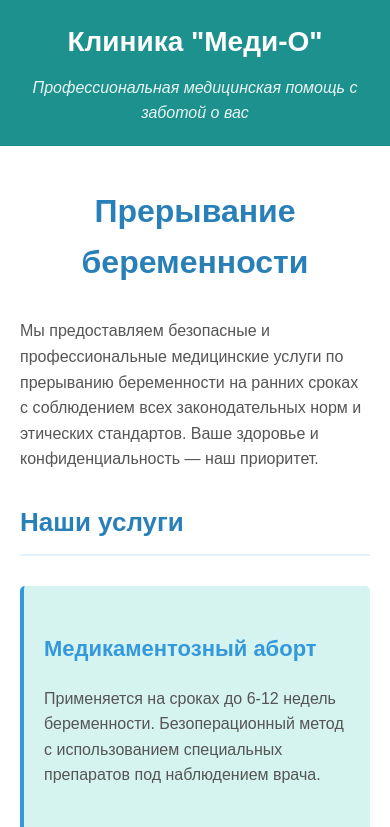
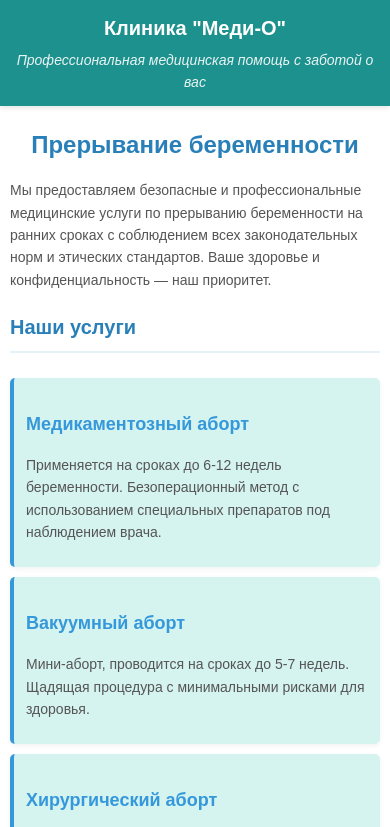
Before and after one commit to Yuliya880/abort, a plain HTML site: page index.html in a window 390 px wide. Shown: the top 827 px of the page. Drawn offline with Linux system fonts and the light colour scheme.

Commit message:
Update index.html

```diff
--- a/index.html
+++ b/index.html
@@ -2,7 +2,7 @@
 <html lang="ru">
 <head>
     <meta charset="UTF-8">
-    <meta name="viewport" content="width=device-width, initial-scale=1.0">
+    <meta name="viewport" content="width=device-width, initial-scale=1.0, maximum-scale=1.0, user-scalable=no">
     <title>Клиника "Меди-О" - Прерывание беременности</title>
     <style>
         * {
@@ -10,94 +10,104 @@
             padding: 0;
             box-sizing: border-box;
             font-family: 'Arial', sans-serif;
+            -webkit-text-size-adjust: 100%;
         }
 
         body {
             line-height: 1.6;
             color: #333;
             background-color: #f9f9f9;
+            overflow-x: hidden;
         }
 
         .container {
             max-width: 1200px;
             margin: 0 auto;
-            padding: 0 20px;
+            padding: 0 15px;
+            width: 100%;
         }
 
         header {
             background-color: #1d918d;
             color: white;
-            padding: 20px 0;
+            padding: 15px 0;
             text-align: center;
             box-shadow: 0 2px 5px rgba(0,0,0,0.1);
+            position: relative;
         }
 
         .logo {
-            font-size: 28px;
+            font-size: clamp(20px, 5vw, 28px);
             font-weight: bold;
-            margin-bottom: 10px;
+            margin-bottom: 8px;
         }
 
         .tagline {
             font-style: italic;
             opacity: 0.9;
+            font-size: clamp(14px, 3vw, 16px);
         }
 
         .main-content {
-            padding: 40px 0;
+            padding: 30px 0;
             background-color: white;
+            min-height: calc(100vh - 200px);
         }
 
         h1, h2, h3 {
             color: #2980b9;
-            margin-bottom: 20px;
+            margin-bottom: 15px;
+            word-wrap: break-word;
         }
 
         h1 {
-            font-size: 32px;
+            font-size: clamp(24px, 6vw, 32px);
             text-align: center;
-            margin-bottom: 30px;
+            margin-bottom: 25px;
         }
 
         h2 {
-            font-size: 26px;
+            font-size: clamp(20px, 5vw, 26px);
             border-bottom: 2px solid #e6f2fa;
-            padding-bottom: 10px;
-            margin-top: 30px;
+            padding-bottom: 8px;
+            margin-top: 25px;
         }
 
         h3 {
-            font-size: 22px;
-            margin-top: 25px;
+            font-size: clamp(18px, 4vw, 22px);
+            margin-top: 20px;
             color: #3498db;
         }
 
         p {
-            margin-bottom: 15px;
+            margin-bottom: 12px;
             color: #555;
+            font-size: clamp(14px, 3.5vw, 16px);
         }
 
         ul {
-            margin-bottom: 20px;
+            margin-bottom: 18px;
             padding-left: 20px;
         }
 
         li {
             margin-bottom: 8px;
             color: #555;
+            font-size: clamp(14px, 3.5vw, 16px);
         }
 
         .services {
             display: flex;
             flex-wrap: wrap;
-            gap: 20px;
-            margin: 30px 0;
+            gap: 15px;
+            margin: 25px 0;
         }
 
         .service-card {
             flex: 1 1 300px;
+            min-width: 280px;
             background-color: #d5f3ef;
-            padding: 20px;
+            padding: 15px;
             border-radius: 5px;
             border-left: 4px solid #3498db;
             box-shadow: 0 2px 5px rgba(0,0,0,0.05);
@@ -105,54 +115,117 @@
 
         .advantages {
             background-color: #d5f3ef;
-            padding: 30px;
+            padding: 20px;
             border-radius: 5px;
-            margin: 30px 0;
+            margin: 25px 0;
         }
 
         .notice {
             background-color: #d5f3ef;
-            padding: 20px;
+            padding: 15px;
             border-left: 4px solid #3498db;
-            margin: 30px 0;
+            margin: 25px 0;
             font-style: italic;
         }
 
         .contacts {
             background-color: #d5f3ef;
-            padding: 30px;
+            padding: 20px;
             border-radius: 5px;
-            margin-top: 40px;
+            margin-top: 35px;
             border: 1px solid #d4e6f7;
         }
 
         .contact-item {
             display: flex;
             align-items: center;
-            margin-bottom: 10px;
+            margin-bottom: 8px;
+            flex-wrap: wrap;
         }
 
         .contact-icon {
             margin-right: 10px;
-            font-size: 20px;
+            font-size: 18px;
             color: #3498db;
+            min-width: 25px;
         }
 
         footer {
             background-color: #1d918d;
             color: white;
             text-align: center;
-            padding: 20px 0;
-            margin-top: 40px;
+            padding: 15px 0;
+            margin-top: 30px;
+            font-size: clamp(12px, 3vw, 14px);
         }
 
         strong {
             color: #2980b9;
         }
 
+        /* Мобильные стили */
         @media (max-width: 768px) {
             .services {
                 flex-direction: column;
+                gap: 10px;
+            }
+
+            .service-card {
+                flex: 1 1 auto;
+                width: 100%;
+            }
+
+            header {
+                padding: 12px 0;
+            }
+
+            .main-content {
+                padding: 20px 0;
+            }
+
+            h1 {
+                margin-bottom: 20px;
+            }
+
+            h2 {
+                margin-top: 20px;
+            }
+
+            .advantages, .contacts {
+                padding: 15px;
+            }
+        }
+
+        @media (max-width: 480px) {
+            .container {
+                padding: 0 10px;
+            }
+
+            .logo {
+                margin-bottom: 5px;
+            }
+
+            h1 {
+                margin-bottom: 15px;
+            }
+
+            .service-card, .advantages, .notice, .contacts {
+                padding: 12px;
+            }
+
+            ul {
+                padding-left: 18px;
+            }
+
+            .contact-item {
+                font-size: 14px;
+            }
+        }
+
+        /* Планшеты */
+        @media (min-width: 769px) and (max-width: 1024px) {
+            .service-card {
+                flex: 1 1 45%;
             }
         }
     </style>
```
